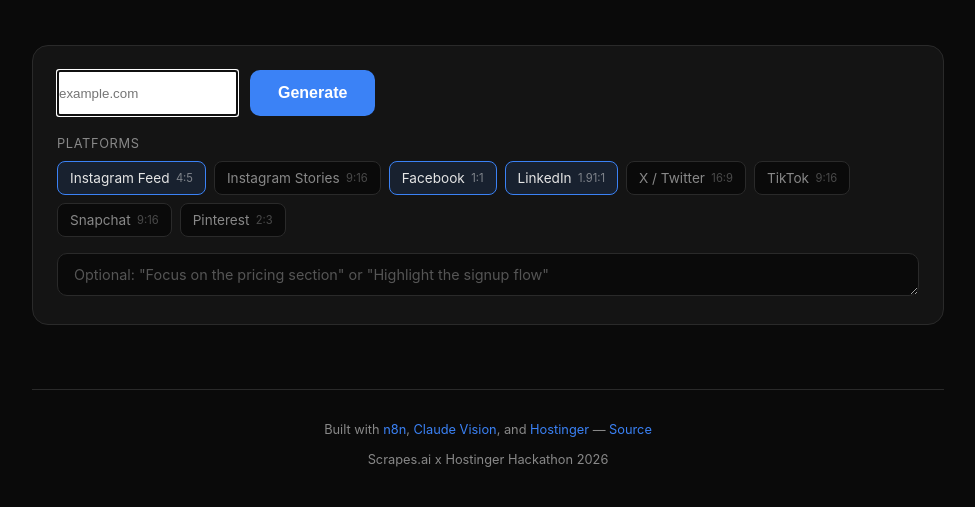
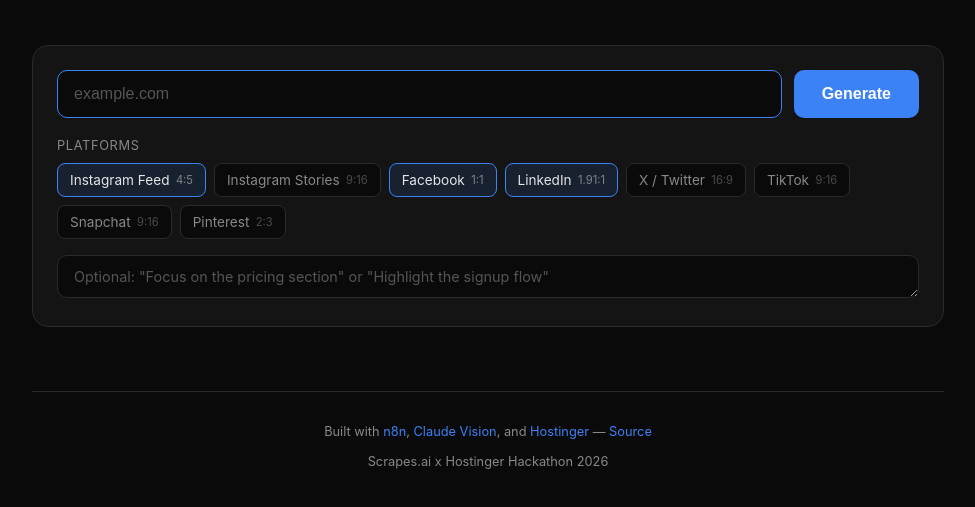
Before and after one commit to txmyer-dev/annotate, a website: page public/index.html in a window 1280 px wide. Shown: the part 113-620 px from the top of the page, without its empty margins (152-1127 px from the left). Drawn offline with Linux system fonts and the light colour scheme.

Commit message:
Fix: update CSS selectors from input[type=url] to input[type=text]
Co-Authored-By: Claude Opus 4.6 (1M context) <noreply@anthropic.com>

```diff
--- a/public/index.html
+++ b/public/index.html
@@ -66,7 +66,7 @@
       margin-bottom: 1.25rem;
     }
 
-    input[type="url"] {
+    input[type="text"] {
       flex: 1;
       background: var(--bg);
       border: 1px solid var(--border);
@@ -78,8 +78,8 @@
       transition: border-color 0.2s;
     }
 
-    input[type="url"]:focus { border-color: var(--accent); }
-    input[type="url"]::placeholder { color: #555; }
+    input[type="text"]:focus { border-color: var(--accent); }
+    input[type="text"]::placeholder { color: #555; }
 
     button.generate {
       background: var(--accent);
```
